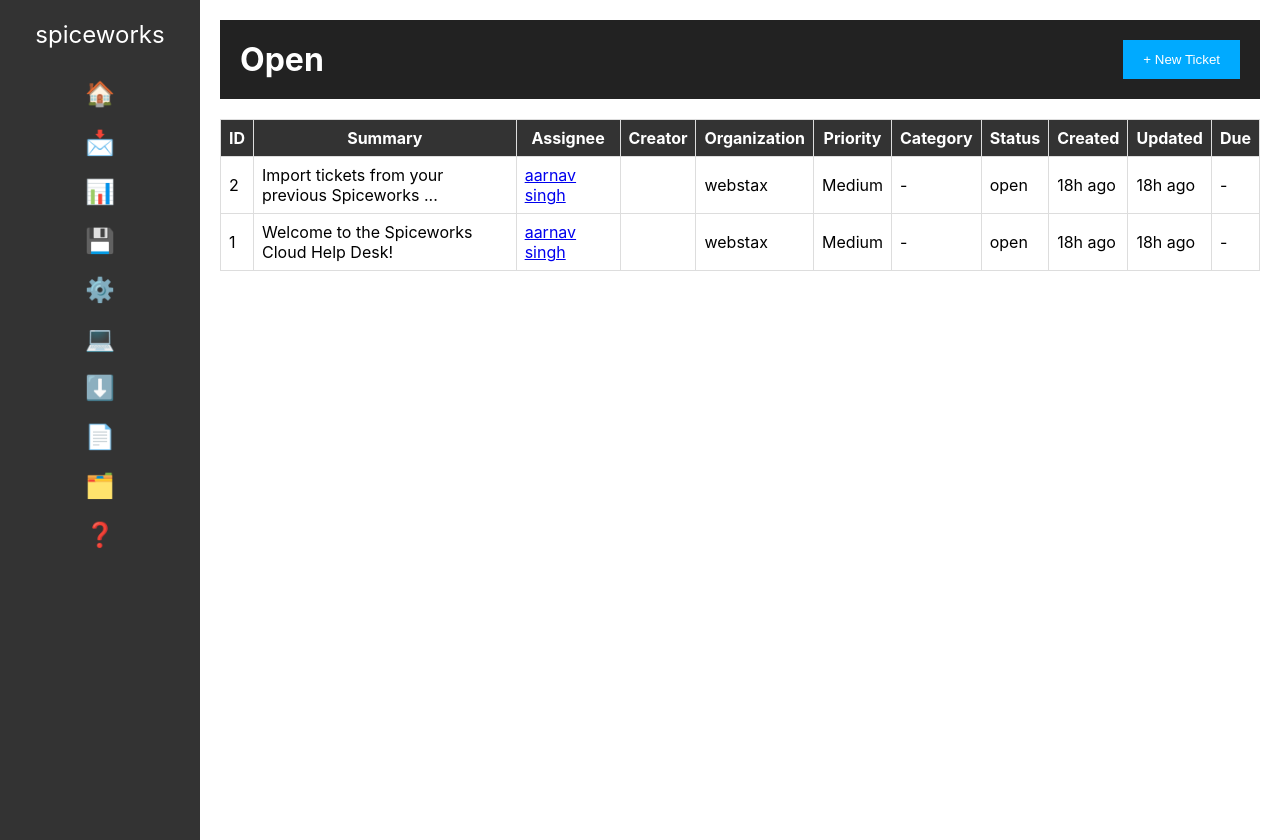
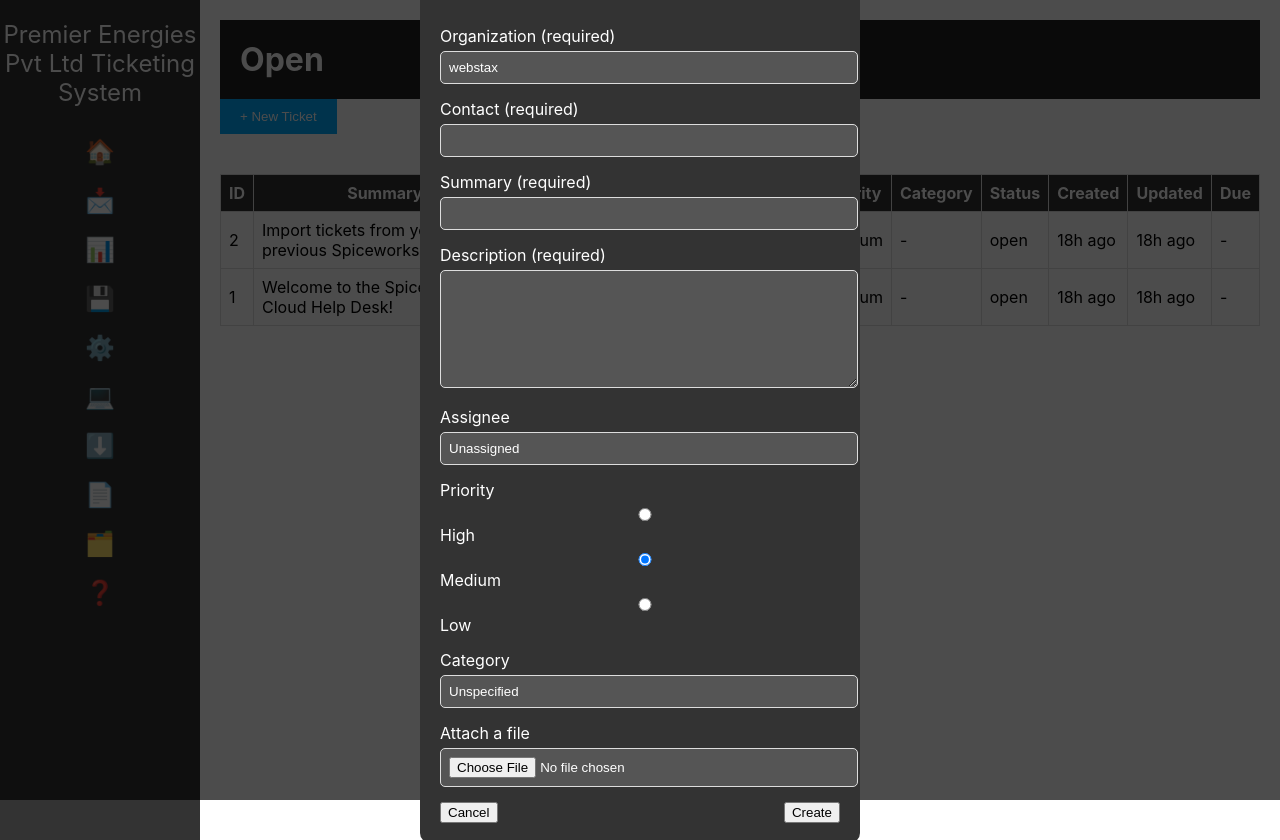
Before and after one commit to aarnav1729/ticketing, a React (Create React App) app: page / in a window 1280 px wide. Both pictures are taken after a click on the button "+ New Ticket". Built offline with nearby package versions, Linux system fonts and the light colour scheme.

Commit message:
Added functionality for onclick new ticket button

```diff
--- a/src/App.css
+++ b/src/App.css
@@ -7,3 +7,12 @@
   flex: 1;
   padding: 20px;
 }
+
+.new-ticket-button {
+  background: #00aaff;
+  border: none;
+  color: white;
+  padding: 10px 20px;
+  cursor: pointer;
+  margin-bottom: 20px;
+}
--- a/src/App.js
+++ b/src/App.js
@@ -1,17 +1,30 @@
 // src/App.js
-import React from 'react';
+import React, { useState } from 'react';
 import Sidebar from './components/SideBar';
 import Header from './components/Header';
 import TicketTable from './components/TicketTable';
+import NewTicketForm from './components/NewTicketForm';
 import './App.css';
 
 const App = () => {
+  const [showForm, setShowForm] = useState(false);
+
+  const handleNewTicketClick = () => {
+    setShowForm(true);
+  };
+
+  const handleCloseForm = () => {
+    setShowForm(false);
+  };
+
   return (
     <div className="app">
       <Sidebar />
       <div className="main">
         <Header />
+        <button onClick={handleNewTicketClick} className="new-ticket-button">+ New Ticket</button>
         <TicketTable />
+        {showForm && <NewTicketForm onClose={handleCloseForm} />}
       </div>
     </div>
   );
--- a/src/components/Header.js
+++ b/src/components/Header.js
@@ -6,7 +6,6 @@
   return (
     <div className="header">
       <h1>Open</h1>
-      <button>+ New Ticket</button>
     </div>
   );
 };
--- /dev/null
+++ b/src/components/NewTicketForm.css
@@ -0,0 +1,64 @@
+/* src/components/NewTicketForm.css */
+.new-ticket-form-overlay {
+    position: fixed;
+    top: 0;
+    left: 0;
+    right: 0;
+    bottom: 0;
+    background: rgba(0, 0, 0, 0.7);
+    display: flex;
+    justify-content: center;
+    align-items: center;
+  }
+
+  .new-ticket-form {
+    background: #333;
+    padding: 20px;
+    border-radius: 10px;
+    width: 400px;
+    color: white;
+    position: relative;
+  }
+
+  .close-button {
+    position: absolute;
+    top: 10px;
+    right: 10px;
+    background: none;
+    border: none;
+    color: white;
+    font-size: 20px;
+    cursor: pointer;
+  }
+
+  .new-ticket-form h2 {
+    margin-top: 0;
+  }
+
+  .form-group {
+    margin-bottom: 15px;
+  }
+
+  .form-group label {
+    display: block;
+    margin-bottom: 5px;
+  }
+
+  .form-group input,
+  .form-group textarea {
+    width: 100%;
+    padding: 8px;
+    border: 1px solid #ddd;
+    border-radius: 5px;
+    background: #555;
+    color: white;
+  }
+
+  .form-group textarea {
+    height: 100px;
+  }
+
+  .form-buttons {
+    display: flex;
+    justify-content: space-between;
+  }
--- /dev/null
+++ b/src/components/NewTicketForm.js
@@ -0,0 +1,61 @@
+// src/components/NewTicketForm.js
+import React from 'react';
+import './NewTicketForm.css';
+
+const NewTicketForm = ({ onClose }) => {
+  return (
+    <div className="new-ticket-form-overlay">
+      <div className="new-ticket-form">
+        <button className="close-button" onClick={onClose}>✖️</button>
+        <h2>Create a ticket</h2>
+        <form>
+          <div className="form-group">
+            <label>Organization (required)</label>
+            <input type="text" defaultValue="webstax" required />
+          </div>
+          <div className="form-group">
+            <label>Contact (required)</label>
+            <input type="text" required />
+          </div>
+          <div className="form-group">
+            <label>Summary (required)</label>
+            <input type="text" required />
+          </div>
+          <div className="form-group">
+            <label>Description (required)</label>
+            <textarea required></textarea>
+          </div>
+          <div className="form-group">
+            <label>Assignee</label>
+            <input type="text" defaultValue="Unassigned" />
+          </div>
+          <div className="form-group">
+            <label>Priority</label>
+            <div>
+              <input type="radio" id="high" name="priority" value="High" />
+              <label htmlFor="high">High</label>
+              <input type="radio" id="medium" name="priority" value="Medium" defaultChecked />
+              <label htmlFor="medium">Medium</label>
+              <input type="radio" id="low" name="priority" value="Low" />
+              <label htmlFor="low">Low</label>
+            </div>
+          </div>
+          <div className="form-group">
+            <label>Category</label>
+            <input type="text" defaultValue="Unspecified" />
+          </div>
+          <div className="form-group">
+            <label>Attach a file</label>
+            <input type="file" />
+          </div>
+          <div className="form-buttons">
+            <button type="button" onClick={onClose}>Cancel</button>
+            <button type="submit">Create</button>
+          </div>
+        </form>
+      </div>
+    </div>
+  );
+};
+
+export default NewTicketForm;
--- a/src/components/SideBar.js
+++ b/src/components/SideBar.js
@@ -5,7 +5,7 @@
 const Sidebar = () => {
   return (
     <div className="sidebar">
-      <div className="logo">spiceworks</div>
+      <div className="logo">Premier Energies Pvt Ltd Ticketing System</div>
       <ul>
         <li><span className="icon">🏠</span></li>
         <li><span className="icon">📩</span></li>
```
